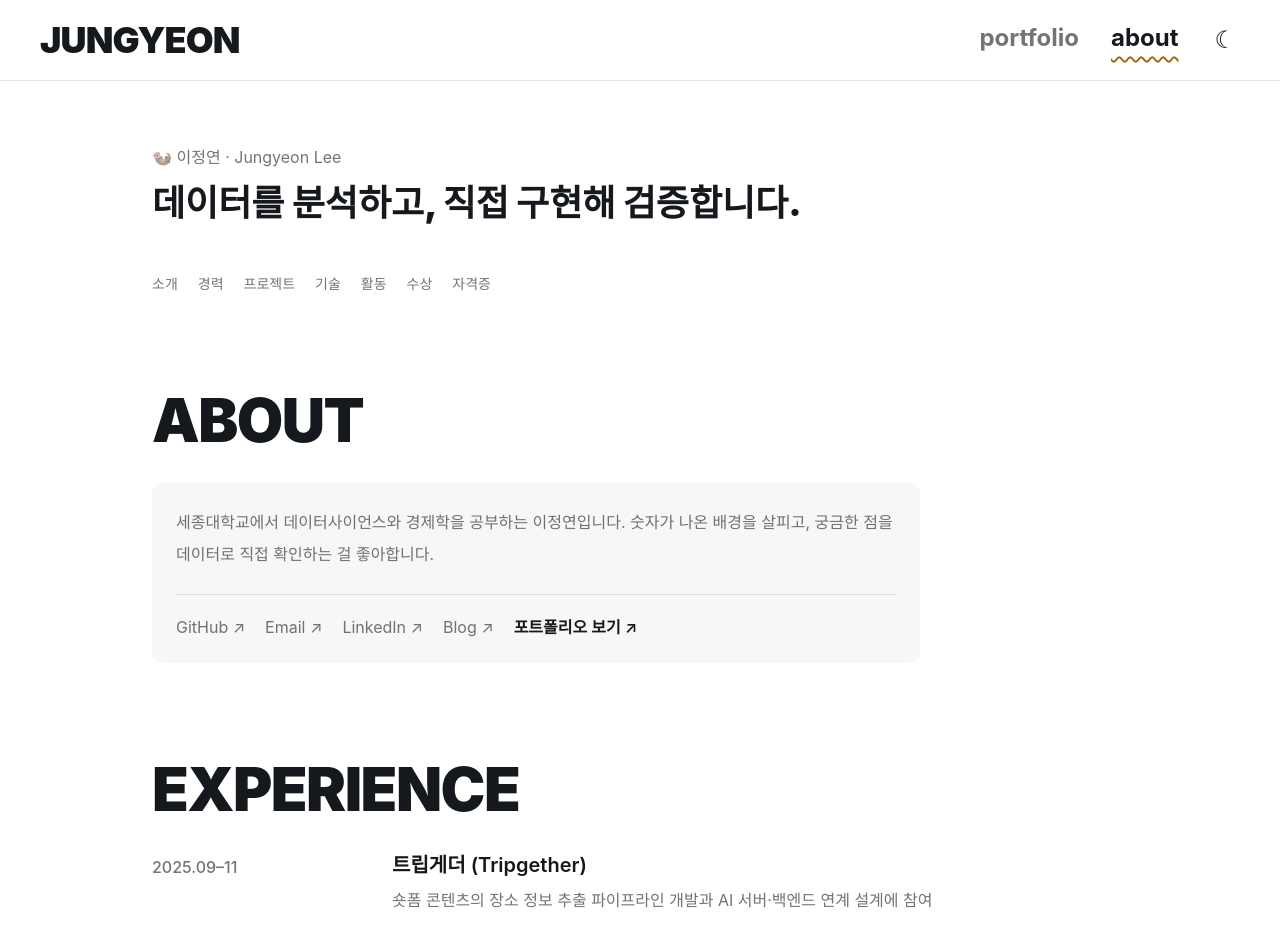
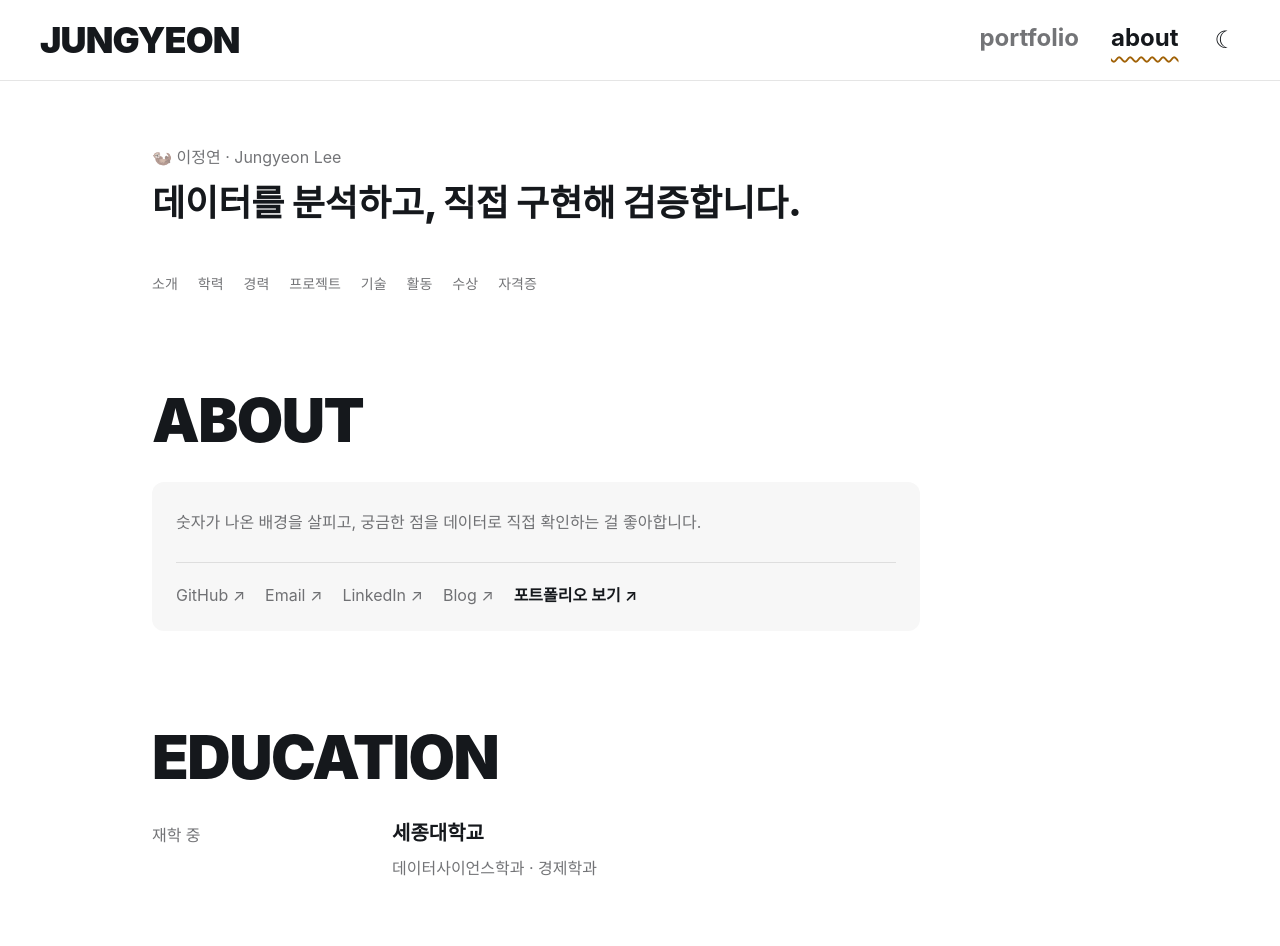
Before and after one commit to JungYeoni/portfolio, a Next.js app: page / in a window 1280 px wide. Shown: the top 946 px of the page. Built offline with nearby package versions, Linux system fonts and the light colour scheme; a web font is replaced by a local one.

Commit message:
feat: 소개 문구에서 학력을 분리해 학력 섹션 추가 (#20)

```diff
--- a/src/app/page.tsx
+++ b/src/app/page.tsx
@@ -1,6 +1,6 @@
 import type { Metadata } from "next";
 import Link from "next/link";
-import { activities, awards, certifications, experience, profile, projects, skills } from "@/data/portfolio";
+import { activities, awards, certifications, education, experience, profile, projects, skills } from "@/data/portfolio";
 import { ExtLink, Section } from "./_components/ui";
 
 export const metadata: Metadata = {
@@ -21,6 +21,7 @@ export default function Home() {
 
         <nav aria-label="소개 페이지 목차" className="mt-12 flex flex-wrap gap-x-5 gap-y-2 text-sm text-muted">
           <a href="#about" className="hover:text-foreground hover:underline">소개</a>
+          <a href="#education" className="hover:text-foreground hover:underline">학력</a>
           <a href="#experience" className="hover:text-foreground hover:underline">경력</a>
           <a href="#projects" className="hover:text-foreground hover:underline">프로젝트</a>
           <a href="#skills" className="hover:text-foreground hover:underline">기술</a>
@@ -38,6 +39,20 @@ export default function Home() {
               {profile.links.map((link) => <ExtLink key={link.label} {...link} />)}
               <Link href="/portfolio" className="font-semibold text-foreground hover:underline">포트폴리오 보기 ↗</Link>
             </div>
+          </div>
+        </Section>
+
+        <Section id="education" title="Education">
+          <div className="grid gap-8">
+            {education.map((item) => (
+              <article key={item.school} className="grid gap-2 md:grid-cols-[12rem_minmax(0,1fr)] md:gap-12">
+                <p className="pt-1 text-sm font-medium text-muted md:text-base">{item.period}</p>
+                <div className="min-w-0">
+                  <h3 className="text-lg font-semibold md:text-xl">{item.school}</h3>
+                  <p className="mt-2 text-base leading-relaxed text-muted">{item.major}</p>
+                </div>
+              </article>
+            ))}
           </div>
         </Section>
 
--- a/src/data/portfolio.ts
+++ b/src/data/portfolio.ts
@@ -32,7 +32,7 @@ export const profile = {
   nameEn: "Jungyeon Lee",
   tagline: "데이터를 분석하고, 직접 구현해 검증합니다.",
   about: [
-    "세종대학교에서 데이터사이언스와 경제학을 공부하는 이정연입니다. 숫자가 나온 배경을 살피고, 궁금한 점을 데이터로 직접 확인하는 걸 좋아합니다.",
+    "숫자가 나온 배경을 살피고, 궁금한 점을 데이터로 직접 확인하는 걸 좋아합니다.",
   ],
   links: [
     { label: "GitHub", href: "https://github.com/JungYeoni" },
@@ -286,7 +286,11 @@ export const experience = [
   },
 ];
 
-export const awards: { title: string; period: string; detail?: string; award: string }[] = [
+export const education = [
+  { school: "세종대학교", period: "재학 중", major: "데이터사이언스학과 · 경제학과" },
+];
+
+export const awards:{ title: string; period: string; detail?: string; award: string }[] = [
   { title: "Mixup Hackathon", period: "2026.05", detail: "솔솔 (sol sol)", award: "장려상" },
   { title: "대학(원)생 재정데이터 분석 경진대회", period: "2026", detail: "유모차 (Yumocha)", award: "본선 진출" },
   { title: "제2회 신격호 롯데 청년기업가대상", period: "2025", detail: "트립게더 (Tripgether)", award: "본선 진출" },
```
